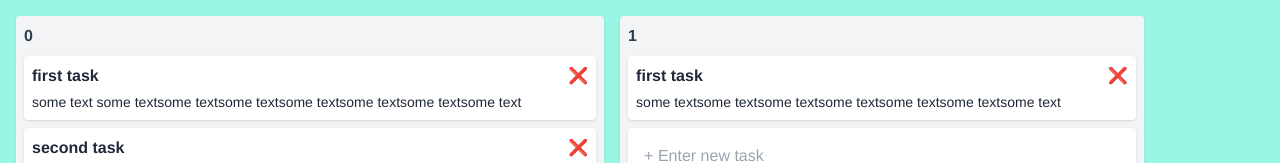
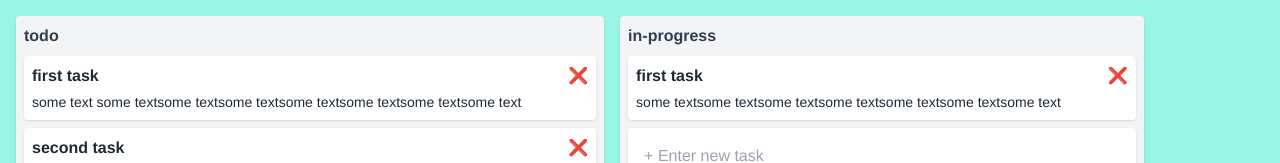
Before and after one commit to 000000armor/trollo-vue3, a Vue app: page / in a window 1280 px wide. Shown: the top 163 px of the page. Built offline with nearby package versions, Linux system fonts and the light colour scheme.

Commit message:
change methods

```diff
--- a/src/stores/boardStore.js
+++ b/src/stores/boardStore.js
@@ -9,20 +9,31 @@ export const useBoardStore = defineStore({
     board: useStorage("board", initialBoardData),
   }),
   getters: {
-    getTask: (state) => (columnName, id) => {
-      console.log(columnName, id);
-      return state.board.columns[columnName]?.tasks.find(
-        (task) => task.id === id
-      );
+    columns: (state) => state.board.columns,
+    getTask() {
+      return (columnName, id) => {
+        const tasks = this.columns?.find((column) => column.name).tasks;
+
+        return tasks.find((task) => id === task.id);
+      };
     },
-    columns: (state) => state.board.columns,
+    getColumn() {
+      return (columnName) => {
+        return this.columns.find((column) => column.name === columnName);
+      };
+    },
+    getTasks() {
+      return (columnName) => {
+        return this.columns.find((column) => column.name === columnName).tasks;
+      };
+    },
   },
   actions: {
     createTask(event, columnName) {
       let value = event.target.value;
 
       if (value) {
-        this.columns[columnName].tasks.push({
+        this.getTasks(columnName).push({
           id: uuid(),
           name: value,
         });
@@ -31,23 +42,18 @@ export const useBoardStore = defineStore({
       }
     },
     removeTask(columnName, id) {
-      const column = this.columns[columnName];
+      const column = this.getColumn(columnName);
       column.tasks = column.tasks.filter((task) => task.id !== id);
     },
     updateTaskProperty({ columnName, id, field, value }) {
-      const task = this.columns[columnName].tasks.find(
-        (task) => task.id === id
-      );
+      const task = this.getTasks(columnName).find((task) => task.id === id);
 
       task[field] = value;
     },
     moveTask({ fromColumnName, toColumnName, taskIndex }) {
-      const taskToMove = this.columns[fromColumnName].tasks.splice(
-        taskIndex,
-        1
-      )[0];
+      const taskToMove = this.getTasks(fromColumnName).splice(taskIndex, 1)[0];
 
-      this.columns[toColumnName].tasks.push(taskToMove);
+      this.getTasks(toColumnName).push(taskToMove);
     },
     pickupTask(event, { taskIndex, fromColumnName }) {
       event.dataTransfer.effectAllowed = "move";
--- a/src/views/BoardView.vue
+++ b/src/views/BoardView.vue
@@ -2,26 +2,26 @@
   <div class="p-4 bg-teal-200 h-full overflow-auto">
     <div class="flex flex-row items-start">
       <div
-        v-for="columnName of columnNames"
-        :key="columnName"
+        v-for="column of columns"
+        :key="column.name"
         class="column"
-        @drop="dropTask($event, columnName)"
+        @drop="dropTask($event, column.name)"
         @dragover.prevent
         @dragenter.prevent
       >
         <h4 class="flex items-center mb-2 font-bold">
-          {{ columnName }}
+          {{ column.name }}
         </h4>
 
         <TransitionGroup name="tasks" tag="ul">
           <li
-            v-for="(task, taskIndex) in board.columns[columnName].tasks"
+            v-for="(task, taskIndex) in getTasks(column.name)"
             :key="task.id"
             class="task"
-            @click="goToTask(columnName, task.id)"
+            @click="goToTask(column.name, task.id)"
             draggable="true"
             @dragstart="
-              pickupTask($event, { taskIndex, fromColumnName: columnName })
+              pickupTask($event, { taskIndex, fromColumnName: column.name })
             "
           >
             <div class="w-full relative">
@@ -31,7 +31,7 @@
 
               <p
                 class="cursor-pointer absolute top-0 right-0"
-                @click.stop="removeTask(columnName, task.id)"
+                @click.stop="removeTask(column.name, task.id)"
               >
                 ❌
               </p>
@@ -45,7 +45,7 @@
               type="text"
               class="block p-2 w-full bg-transparent"
               placeholder="+ Enter new task"
-              @keyup.enter="createTask($event, columnName)"
+              @keyup.enter="createTask($event, column.name)"
             />
           </li>
         </TransitionGroup>
@@ -72,11 +72,13 @@ import { useBoardStore } from "../stores/boardStore";
 import { computed } from "vue";
 import { useRoute, useRouter } from "vue-router";
 
-const { board, createTask, removeTask, pickupTask, dropTask } = useBoardStore();
+const { board, createTask, removeTask, pickupTask, dropTask, getTasks } =
+  useBoardStore();
+
 const route = useRoute();
 const router = useRouter();
 
-const columnNames = computed(() => Object.keys(board.columns));
+const columns = computed(() => board.columns);
 const isTaskOpened = computed(() => route.name === "task");
 
 const goToTask = (column, id) =>
@@ -94,26 +96,4 @@ const closeModal = () => router.push({ name: "board" });
 .task {
   @apply flex items-center flex-wrap shadow mb-2 py-2 px-2 rounded bg-white text-gray-800 no-underline;
 }
-
-.task-bg {
-  background: rgba(0, 0, 0, 0.5);
-}
-
-.tasks-move, /* apply transition to moving elements */
-.tasks-enter-active,
-.tasks-leave-active {
-  transition: all 0.5s ease;
-}
-
-.tasks-enter-from,
-.tasks-leave-to {
-  opacity: 0;
-  transform: translateX(30px);
-}
-
-/* ensure leaving items are taken out of layout flow so that moving
-   animations can be calculated correctly. */
-.tasks-leave-active {
-  position: absolute;
-}
 </style>
```
